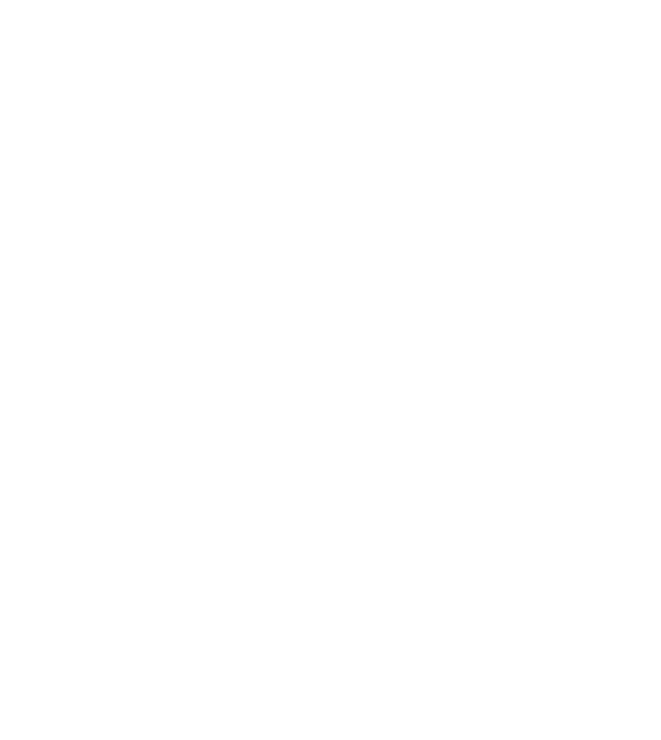
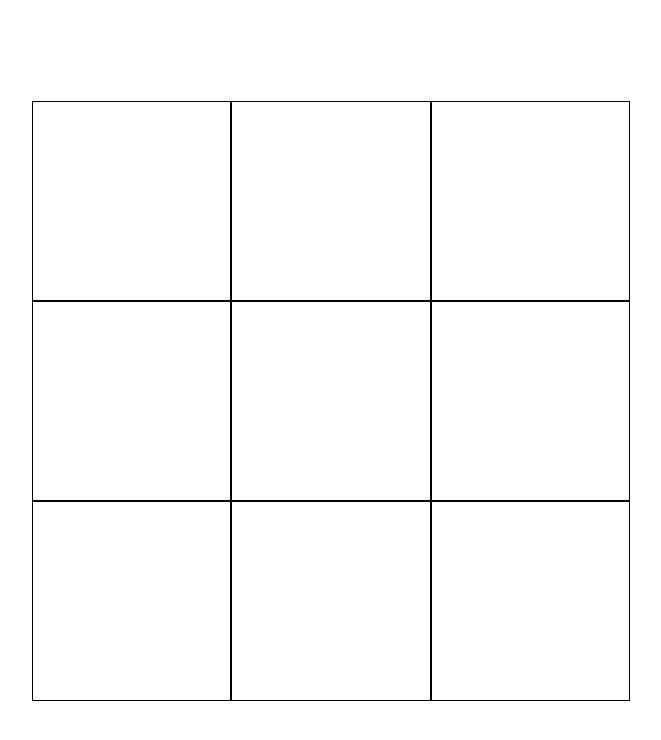
Before and after one commit to CherikchievTimur/tic-tac-toe, a plain HTML site: page index.html in a window 1280 px wide. Shown: the whole page, without its empty margins (309-970 px from the left). Drawn offline with Linux system fonts and the light colour scheme.

Commit message:
add rows and columns

```diff
--- a/index.html
+++ b/index.html
@@ -7,6 +7,25 @@
     <title>Tic-Tac-Toe</title>
 </head>
 <body>
+    <section class="container">
+        <div class="field">
+            <div class="row row-1">
+                <div class="item" id="col-1"></div>
+                <div class="item" id="col-2"></div>
+                <div class="item" id="col-3"></div>
+            </div>
+            <div class="row row-2">
+                <div class="item" id="col-1"></div>
+                <div class="item" id="col-2"></div>
+                <div class="item" id="col-3"></div>
+            </div>
+            <div class="row row-3">
+                <div class="item" id="col-1"></div>
+                <div class="item" id="col-2"></div>
+                <div class="item" id="col-3"></div>
+            </div>
+        </div>
+    </section>
 
     <script src="script.js"></script>
 </body>
--- a/styles.css
+++ b/styles.css
@@ -3,3 +3,27 @@
     padding: 0;
     box-sizing: border-box;
 }
+
+.container{
+    display: flex;
+    justify-content: center;
+    align-items: center;
+    width: 100vw;
+    height: 100vh;
+}
+
+.field{
+    height: 75vmin;
+    width: 75vmin;
+    border: 1px solid white;
+}
+
+.row{
+    display: flex;
+}
+
+.item{
+    height: calc(75vmin / 3);
+    width: calc(75vmin / 3);
+    border: 1px solid black;
+}
```
